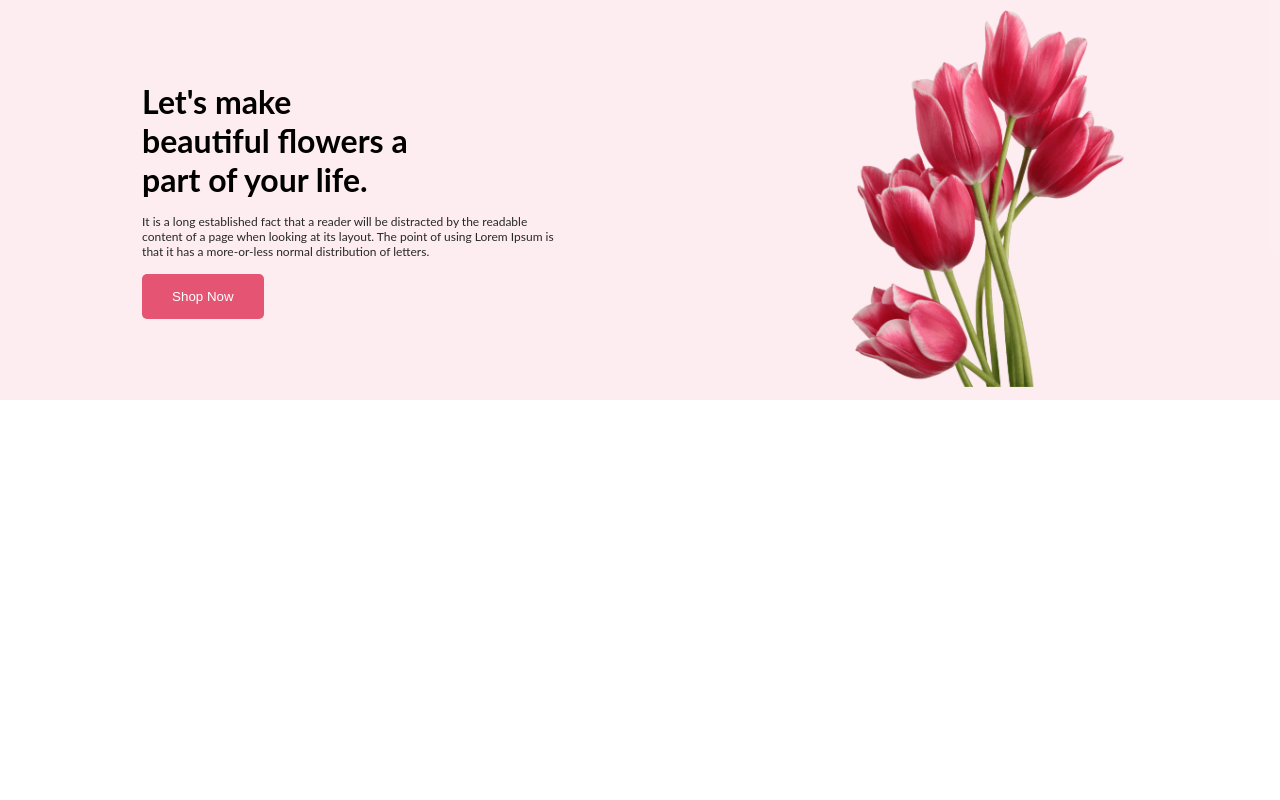
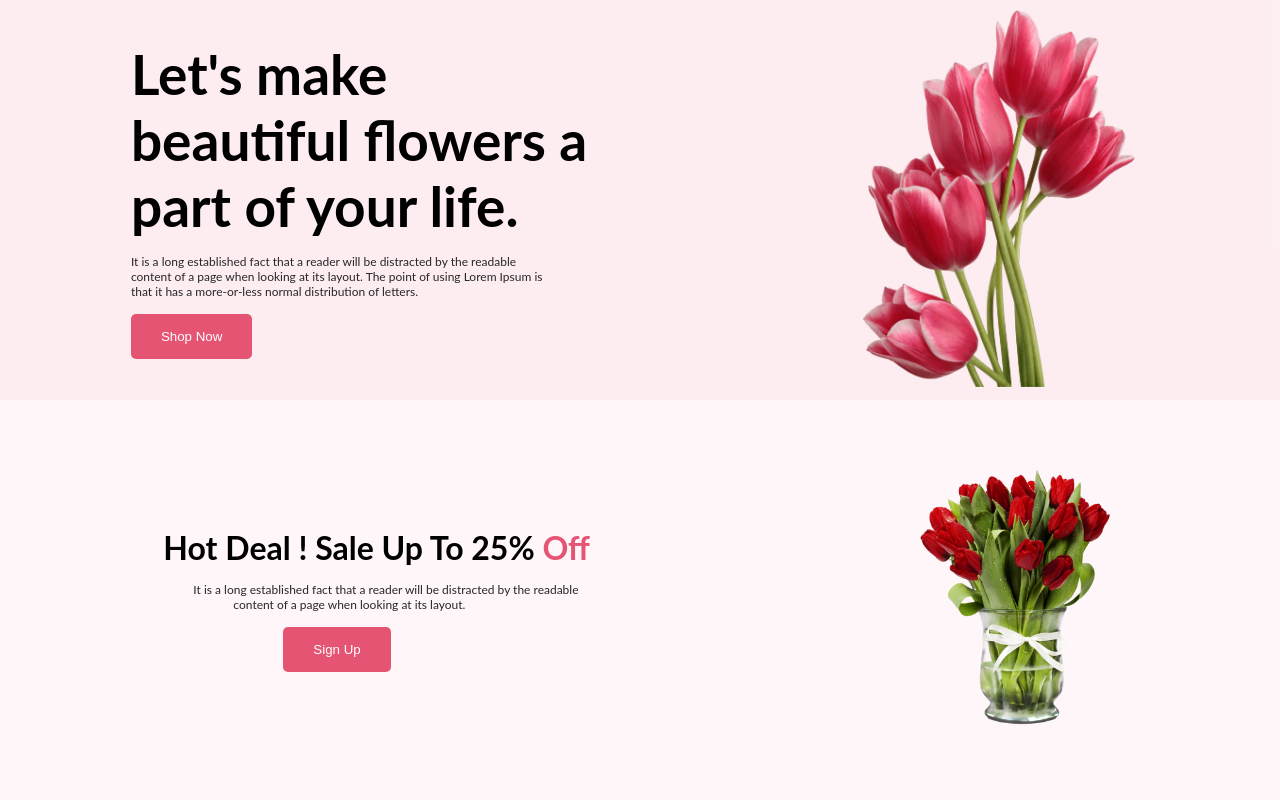
Before and after one commit to AliHaider1984/first-assign-git-repo, a plain HTML site: page index.html in a window 1280 px wide. Drawn offline with Linux system fonts and the light colour scheme.

Commit message:
done hot deal part

```diff
--- a/index.html
+++ b/index.html
@@ -25,6 +25,23 @@
 </div>
 
 
+<div class="deal">
+    <div class="banner_left">
+        <h2>Hot Deal ! Sale Up To 25% <span class="off">Off</span></h2>
+        <p class="hotdeal">It is a long established fact that a reader will be distracted by the readable
+            <br><span class="text">content of a page when looking at its layout.</span>
+
+             </p>
+         <button class="btn_02">Sign Up</button>
+
+    </div>
+<div class="banner_right">
+    <img class="deal_pic" src="images/jar.png" alt="" srcset="">
+</div>
+
+</div>
+
+
 
 
 
--- a/style.css
+++ b/style.css
@@ -7,16 +7,25 @@
     width: 300px;
 }
 
-h1{
+.deal_pic{
+    width: 200px;
+}
+
+h1 {
     font-weight: bolder;
     margin-bottom: 15px;
     font-family:'Lato';
-
-
-
+    font-size: 55px;
 
 }
 
+h2 {
+    font-weight: bolder;
+    margin-bottom: 15px;
+    font-family:'Lato';
+    font-size: 32px;
+
+}
 p{
     color:#272727;
     margin-bottom: 15px;
@@ -41,3 +50,34 @@ p{
     border:none;
 
 }
+
+.btn_02{
+    border-radius: 5px;
+    background-color: #E55473;
+    padding: 15px 30px;
+    color: white;
+    border:none;
+    margin-left: 120px;
+
+}
+
+.deal{
+    display:flex;
+    justify-content: space-around;
+    height: 50vh;
+    align-items: center;
+    background-color: rgba(229, 84, 115, 0.05);
+
+}
+
+.off{
+    color:#E55473;
+}
+
+.text{
+    padding-left: 40px;
+}
+
+.hotdeal{
+    padding-left: 30px;
+}
```
Also changed, not shown: images/jar.png (renamed from images/pngwing 8.png).
